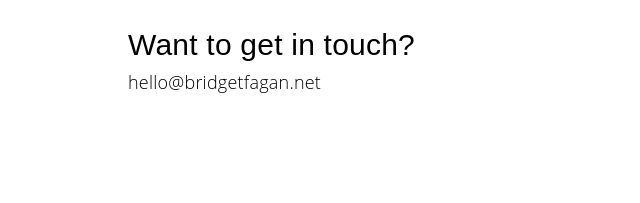
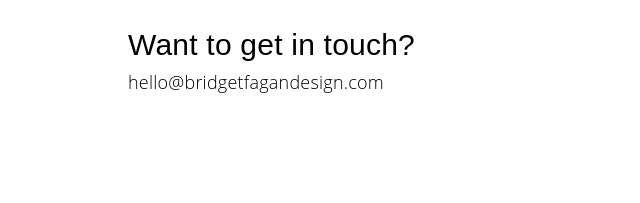
Before and after one commit to bridgetfagan3/My-UX-Design-Portfolio, a plain HTML site: page index.html in a window 1280 px wide. Shown: the part 2705-2908 px from the top of the page, 0-640 px from the left. Drawn offline with Linux system fonts and the light colour scheme.

Commit message:
Add files via upload

```diff
--- a/index.html
+++ b/index.html
@@ -89,7 +89,7 @@ language learning with Netflix and Shakira</p>
       <div class="contact-info-footer">
         <p class="heading-footer">Want to get in touch?
           <br>
-          <a id="email-link" href="mailto: hello@bridgetfagan.net">hello@bridgetfagan.net</a></p>
+          <a id="email-link" href="mailto: hello@bridgetfagan.net">hello@bridgetfagandesign.com</a></p>
       </div>
       <div class="container-bottom-footer">
         <div class="social-media-links">
```
